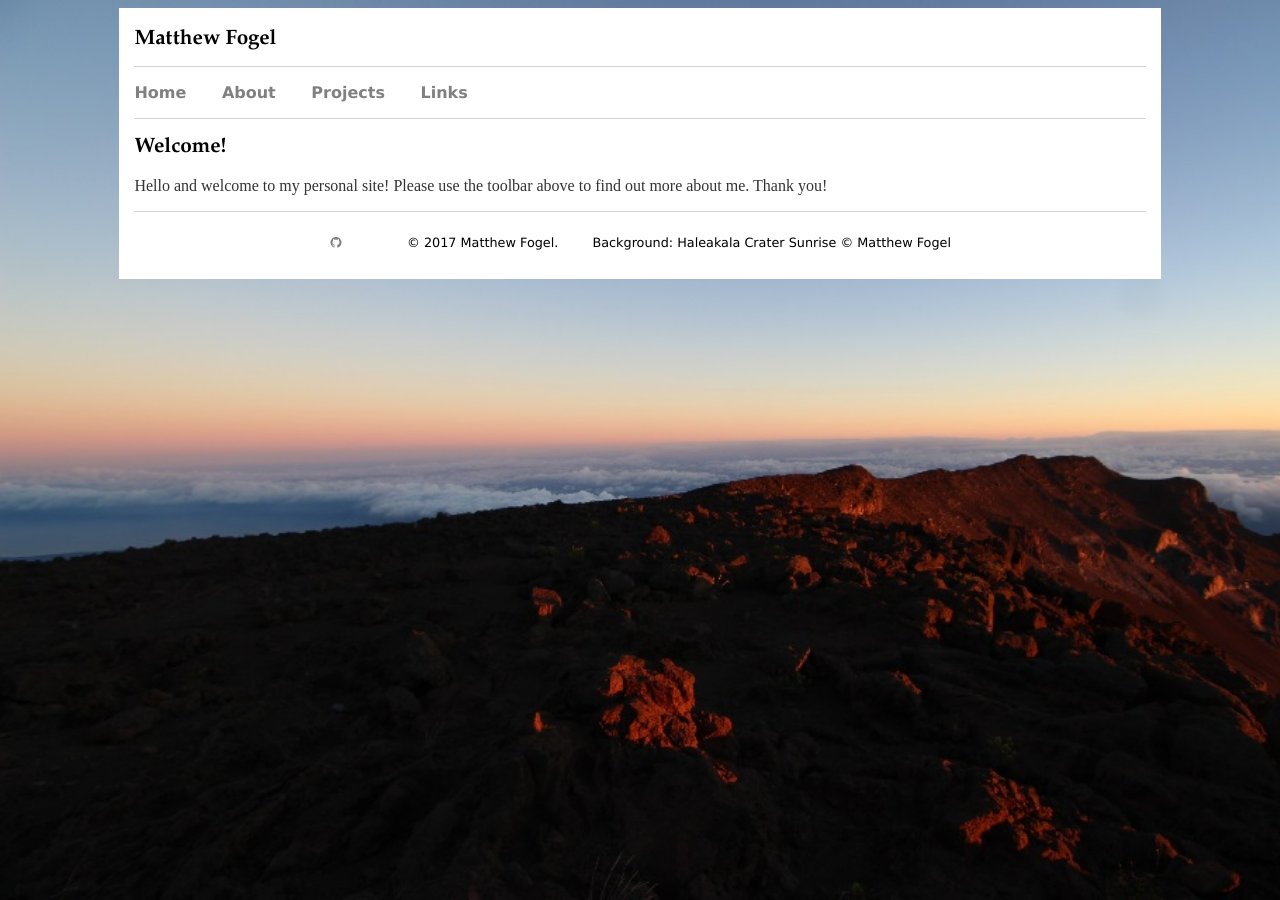
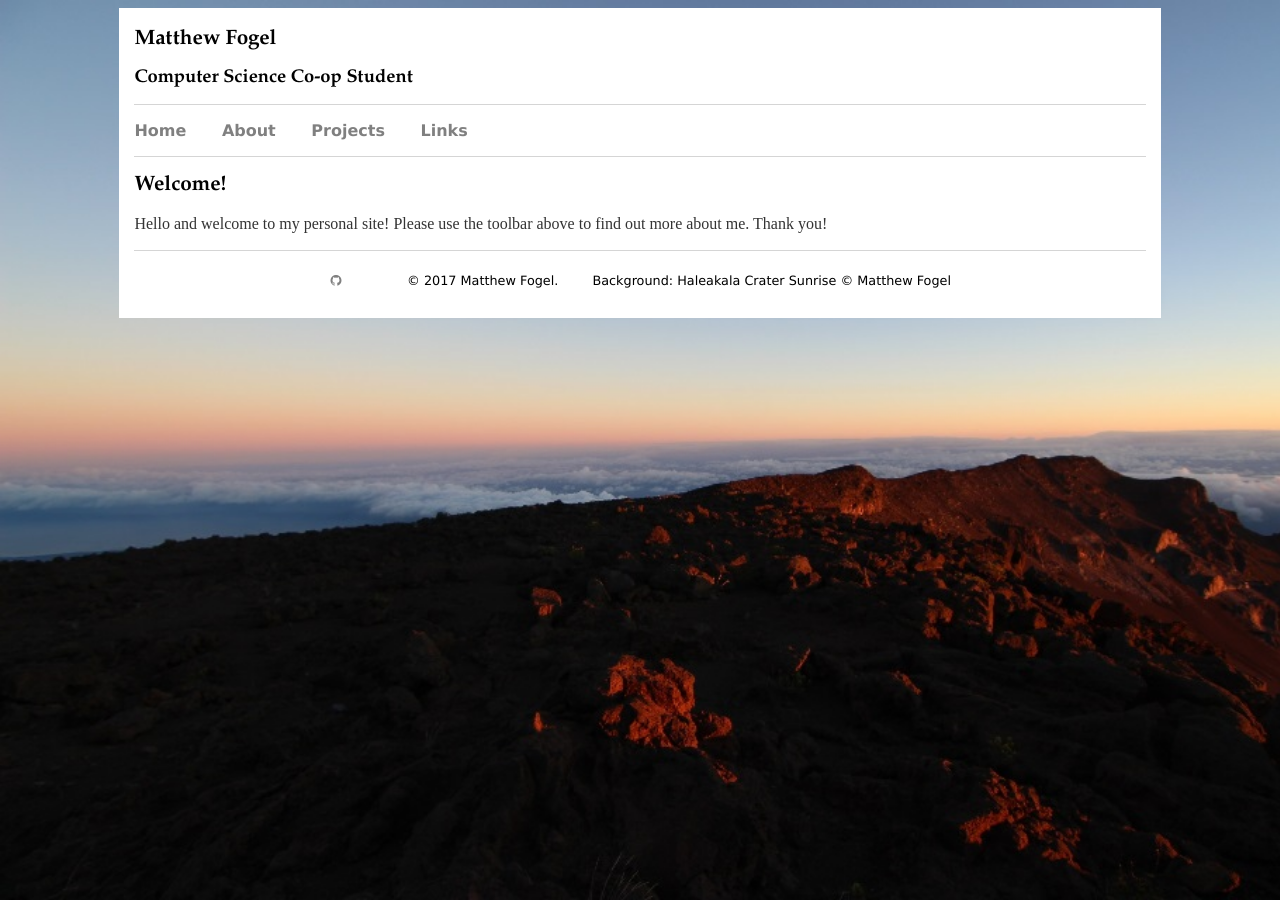
Before and after one commit to matthew-fogel/matthew-fogel.github.io, a Jekyll site: the page built from index.html, in a window 1280 px wide. Built offline with Jekyll 4.4.1, drawn with Linux system fonts in a browser that asks for light colours.

Commit message:
Added subheader
Description of my course of studies.

```diff
--- a/_layouts/default.html
+++ b/_layouts/default.html
@@ -11,6 +11,7 @@
         <div class="headerbar">
 		<header>
 		  <h1>Matthew Fogel</h1>
+		  <h2>Computer Science Co-op Student</h2>
 		</header>
 		<nav>
 			<ul>
```
